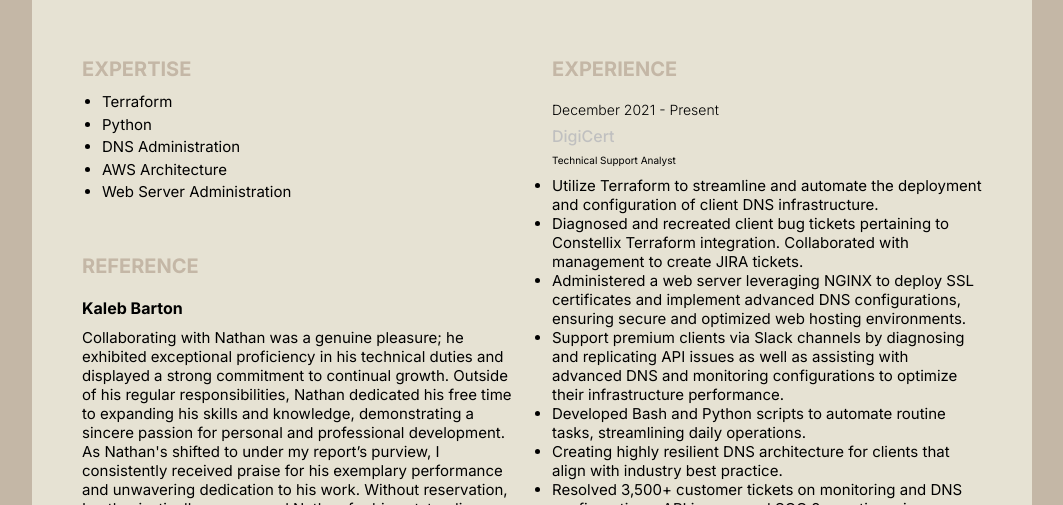
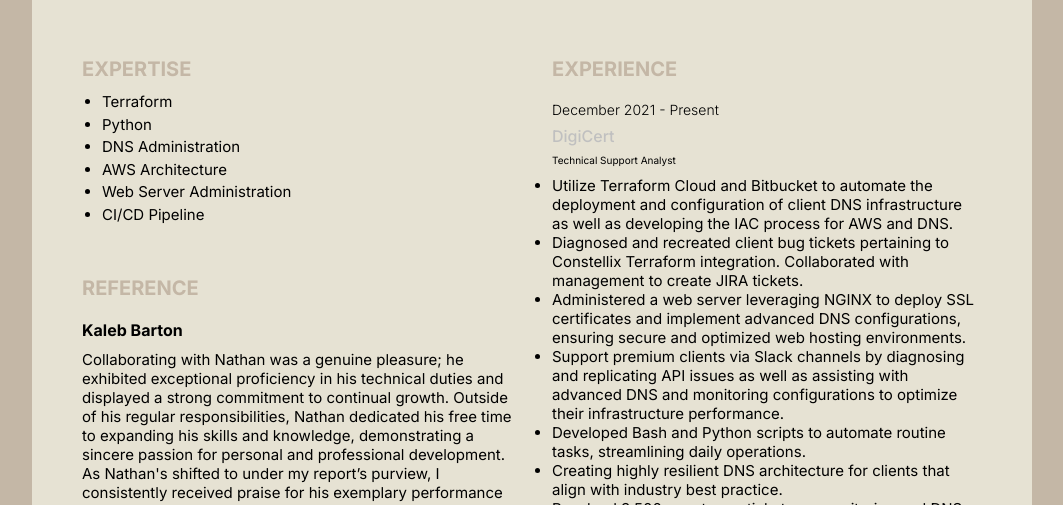
Before and after one commit to nrosamalave/mywebsite, a plain HTML site: page index.html in a window 1280 px wide. Shown: the part 295-800 px from the top of the page, without its empty margins (108-1171 px from the left). Drawn offline with nearby package versions, Linux system fonts and the light colour scheme.

Commit message:
updated resume

```diff
--- a/index.html
+++ b/index.html
@@ -38,6 +38,7 @@
                     <li>DNS Administration</li>
                     <li>AWS Architecture</li>
                     <li>Web Server Administration</li>
+                    <li>CI/CD Pipeline</li>
                 </ul>
             </div>
             <div class="ref">
@@ -84,7 +85,7 @@
                     <h4 class="item_title">DigiCert</h4>
                     <p class="item_subTitle">Technical Support Analyst</p>
                     <ul class="job_list description">
-                        <li>Utilize Terraform to streamline and automate the deployment and configuration of client DNS infrastructure.</li>
+                        <li>Utilize Terraform Cloud and Bitbucket to automate the deployment and configuration of client DNS infrastructure as well as developing the IAC process for AWS and DNS.</li>
                         <li>Diagnosed and recreated client bug tickets pertaining to Constellix Terraform integration. Collaborated with
                             management to create JIRA tickets.</li>
                         <li>Administered a web server leveraging NGINX to deploy SSL certificates and implement advanced DNS
```
